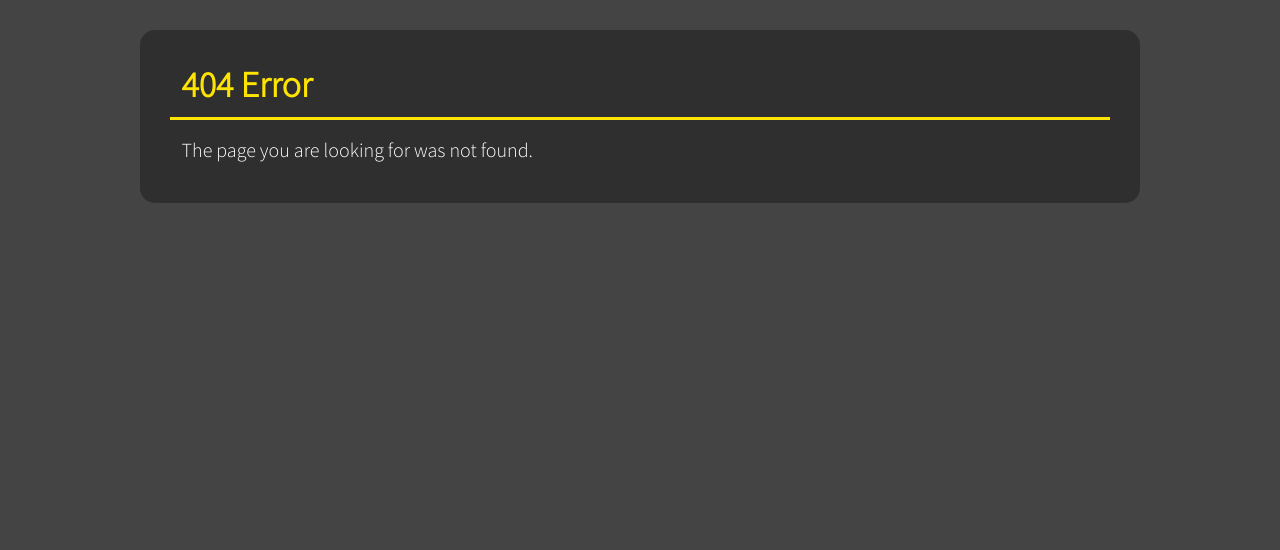
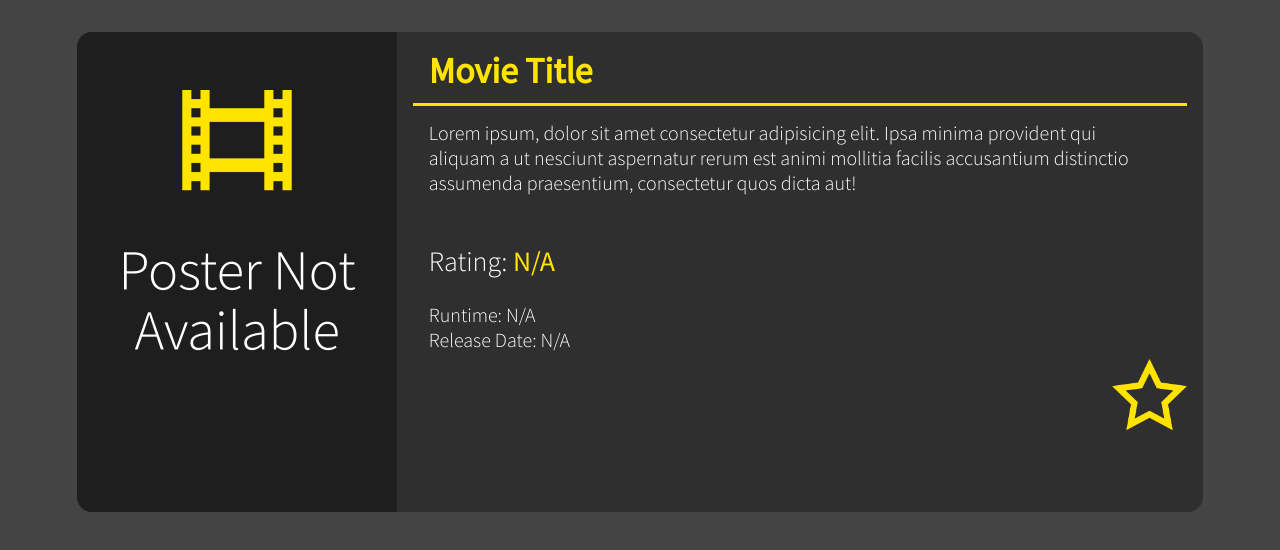
Before and after one commit to casims/movie-db, a React (Create React App) app: page /movie/1 in a window 1280 px wide. Before the commit this address had no page. Shown: the top 550 px of the page. Built offline with nearby package versions, Linux system fonts and the light colour scheme.

Commit message:
Finished single page structure
fixed name of $CSyellow, also added single page css to main styles.scss

```diff
--- /dev/null
+++ b/src/pages/PageMovie.js
@@ -0,0 +1,32 @@
+import poster from "../assets/no-poster.png";
+import fav from "../assets/icon-fav.png";
+import favSelected from "../assets/icon-fav-select.png";
+
+function PageMovie() {
+
+  const movie = {
+    title: 'Movie Title',
+    description: 'Lorem ipsum, dolor sit amet consectetur adipisicing elit. Ipsa minima provident qui aliquam a ut nesciunt aspernatur rerum est animi mollitia facilis accusantium distinctio assumenda praesentium, consectetur quos dicta aut!',
+    poster_path: poster,
+    rating: 'N/A',
+    runtime: 'N/A',
+    date: 'N/A',
+  }
+
+  return (
+    <section className="single-card">
+        <div className="poster-container">
+            <img src={movie.poster_path} alt="Movie Poster" className="single-poster"/>
+        </div>
+        <div className="content-container">
+            <h2>{movie.title}</h2>
+            <p className="single-description">{movie.description}</p>
+            <img src={fav} alt="Favorite" className="fav-icon"/>
+            <p className="single-rating">Rating: <span>{movie.rating}</span></p>
+            <p className="single-runtime">Runtime: {movie.runtime}</p>
+            <p className="single-date">Release Date: {movie.date}</p>
+        </div>
+    </section>
+  )
+}
+export default PageMovie
--- a/src/routers/AppRouter.js
+++ b/src/routers/AppRouter.js
@@ -5,6 +5,7 @@ import Header from "../components/Header";
 import Footer from "../components/Footer";
 // Pages
 import PageHome from "../pages/PageHome";
+import PageMovie from "../pages/PageMovie";
 import PageFavorites from "../pages/PageFavorites";
 import PageAbout from "../pages/PageAbout";
 import PageNotFound from "../pages/PageNotFound";
@@ -18,6 +19,7 @@ function AppRouter() {
                 <main>
                     <Routes>
                         <Route path="/" exact element={<PageHome />} />
+                        <Route path="/movie/:id" element={<PageMovie />} />
                         <Route path="/favorites" exact element={<PageFavorites />} />
                         <Route path="/about" exact element={<PageAbout />} />
                         <Route path="*" exact element={<PageNotFound />} />
--- a/src/scss/_general.scss
+++ b/src/scss/_general.scss
@@ -2,4 +2,5 @@
 
 body {
     background-color: $lightGrey;
+    margin: 0;
 }
--- a/src/scss/_infocards.scss
+++ b/src/scss/_infocards.scss
@@ -9,7 +9,7 @@
     background-color: $darkGrey;
     font-family: 'SourceSans Light';
     h2 {
-        color: $yellow;
+        color: $CSyellow;
         font-size: 2.25rem;
         padding: 1rem 1.3rem 0;
         position: relative;
@@ -17,7 +17,7 @@
             content: '';
             height: .15rem;
             margin: 0 auto;
-            background-color: $yellow;
+            background-color: $CSyellow;
             position: absolute;
             bottom: -.8rem;
             left: 4%;
--- /dev/null
+++ b/src/scss/_singlecards.scss
@@ -0,0 +1,114 @@
+@use 'variables' as *;
+@use 'fonts' as *;
+
+.single-card {
+    width: 100%;
+    margin: 0;
+    background-color: $darkGrey;
+    position: relative;
+    overflow: hidden;
+    .poster-container {
+        width: 100%;
+        max-height: 40rem;
+        overflow: hidden;
+        display: flex;
+        align-items: center;
+        justify-content: center;
+        img {
+            width: 100%;
+        }
+    }
+    h2 {
+        font-family: 'SourceSans Regular';
+        font-size: 2.25rem;
+        color: $CSyellow;
+        margin: 0;
+        padding: 1rem 1rem 0;
+        position: relative;
+        &::after {
+            content: '';
+            height: .15rem;
+            margin: 0 auto;
+            background-color: $CSyellow;
+            position: absolute;
+            bottom: -.8rem;
+            left: .6rem;
+            right: .6rem;
+        }
+    }
+    p {
+        font-family: 'SourceSans Light';
+        font-size: 1.25rem;
+        color: $white;
+        margin-top: .4rem;
+        margin-bottom: 0rem;
+        padding: 1.3rem 1rem 3rem;
+        span {
+            color: $CSyellow;
+            font-family: 'SourceSans Regular';
+        }
+    }
+    .single-rating,
+    .single-runtime,
+    .single-date {
+        margin: 0;
+        padding: 0 1rem;
+    }
+    .single-rating {
+        font-size: 1.75rem;
+        padding-bottom: 1.4rem;
+    }
+    .single-runtime {
+        padding-bottom: 0;
+    }
+    .single-date {
+        padding-bottom: 1rem;
+    }
+    .fav-icon {
+        position: absolute;
+        right: 1rem;
+        bottom: 5rem;
+        height: 4.7rem;
+    }
+}
+
+@media (min-width: 700px) {
+    .single-card {
+        margin: 2rem auto 0;
+        width: 88%;
+        min-height: 30rem;
+        border-radius: 15px;
+        display: flex;
+        h2,
+        p {
+            padding-left: 2rem !important;
+            padding-right: 4rem !important;
+        }
+        h2::after {
+            left: 1rem;
+            right: 1rem;
+        }
+        .poster-container {
+            position: relative;
+            max-height: none;
+            flex: 0 0 calc(30rem / 1.5);
+            img {
+                position: absolute;
+                top: 0;
+                left: 0;
+                height: 100%;
+                width: 100%;
+                object-fit: cover;
+            }
+        }
+    }
+}
+
+@media (min-width: 1300px) {
+    .single-card {
+        min-height: 40rem;
+        .poster-container {
+            flex: 0 0 calc(40rem / 1.5);
+        }
+    }
+}
--- a/src/scss/_variables.scss
+++ b/src/scss/_variables.scss
@@ -1,6 +1,6 @@
 // Colour Variables
 
 $white: #ffffff;
-$yellow: #fee400;
+$CSyellow: #fee400;
 $darkGrey: #2f2f2f;
 $lightGrey: #444444;
--- a/src/scss/styles.scss
+++ b/src/scss/styles.scss
@@ -3,3 +3,4 @@
 @use './variables';
 @use './general';
 @use './infocards';
+@use './singlecards';
```
Also changed, not shown: src/assets/no-poster.png (added).
